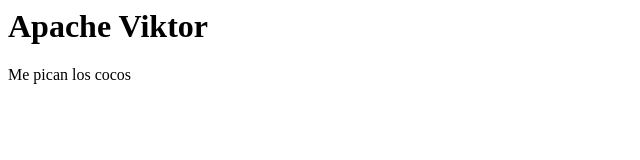
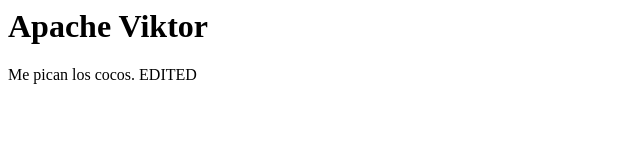
Before and after one commit to Nokia2k/pagina_web, a plain HTML site: page index.html in a window 1280 px wide. Shown: the full height of the page, 0-640 px from the left. Drawn offline with Linux system fonts and the light colour scheme.

Commit message:
Update index.html

```diff
--- a/index.html
+++ b/index.html
@@ -5,7 +5,7 @@
   <body>
     <h1>Apache Viktor</h1>
     <p>
-      Me pican los cocos
+      Me pican los cocos. EDITED
     </p>
   </body>
 </html>
```
